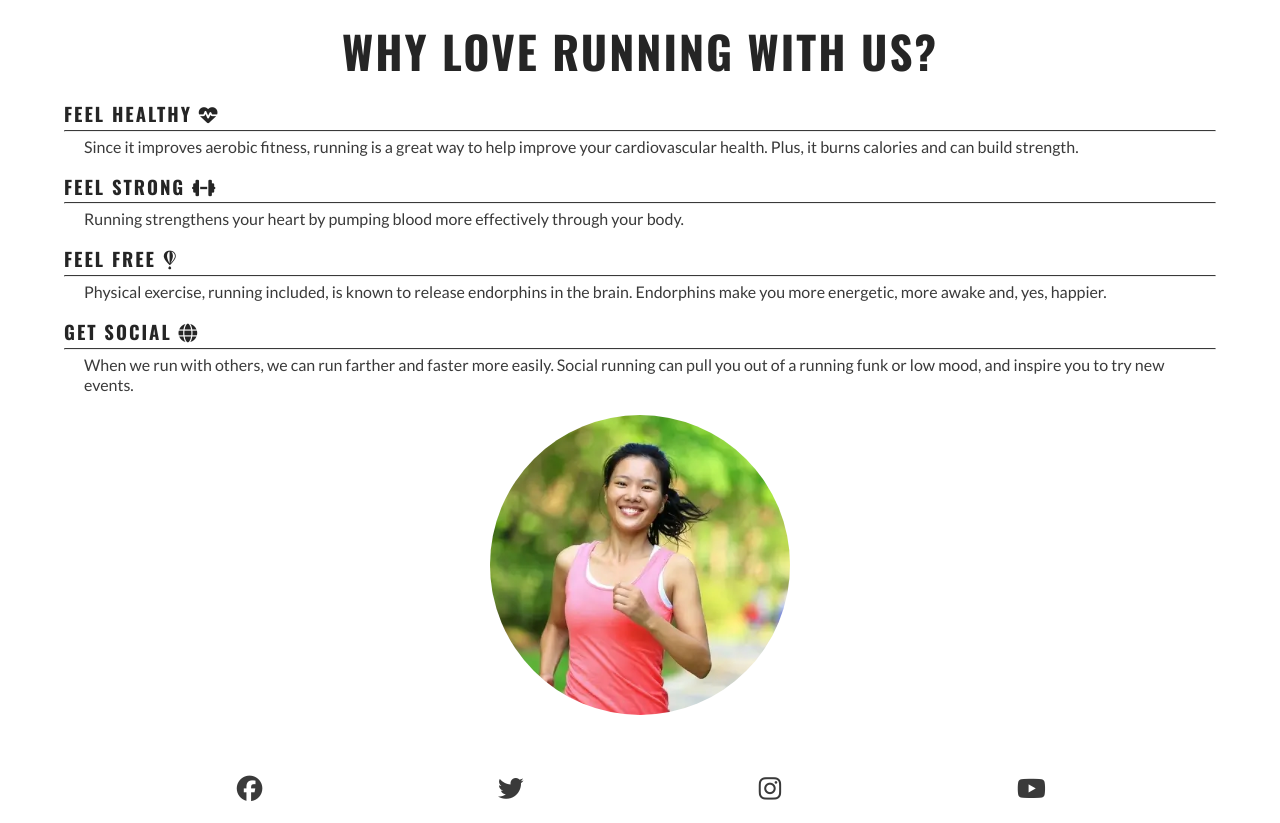
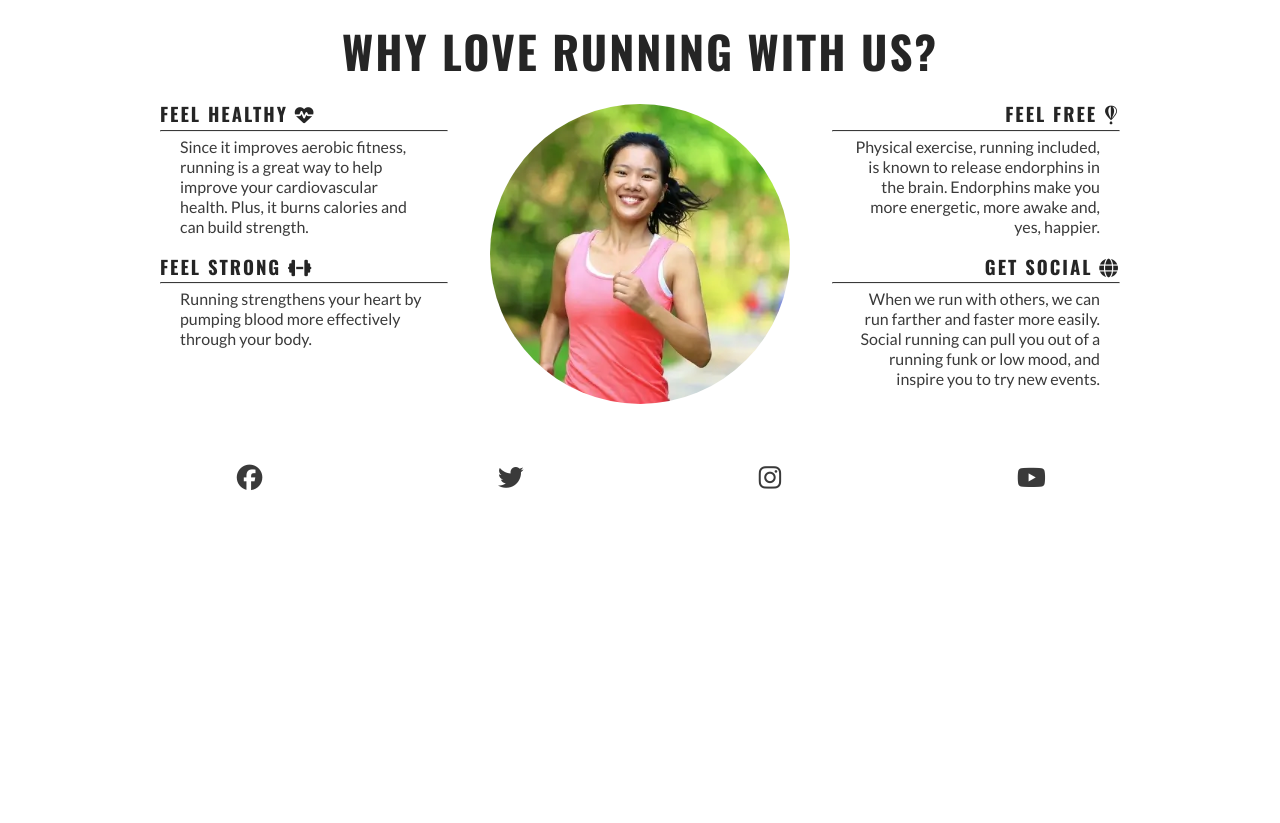
Before and after one commit to MarkClinton/Love-Running-Walkthrough, a plain HTML site: page index.html in a window 1280 px wide. Shown: the part 681-1504 px from the top of the page. After the commit the page ends 1193 px from the top, so only its background shows below. Drawn offline with nearby package versions, Linux system fonts and the light colour scheme.

Commit message:
Added image to match the benefits and ensured the styling looked good for all page sizes

```diff
--- a/assets/css/style.css
+++ b/assets/css/style.css
@@ -208,6 +208,21 @@ main {
         width: 300px;
         right: 50px;
     }
+
+    #benefits-physical, #benefits-mental{
+        display: flex;
+        flex-direction: column;
+        width: 100%
+    }
+
+    #benefits-physical > div, #benefits-mental > div{
+        width: 75%
+    }
+
+    #benefits-mental > div{
+        text-align: end;
+        align-self: flex-end;
+    }
 }
 
 /* Media query: laptops and largr (992px and up)*/
@@ -216,3 +231,31 @@ main {
         border-bottom: 1px solid #3a3a3a;
     }
 }
+
+/* Media query: laptops and larger (1200px and up)*/
+@media screen and (min-width: 1200px) {
+    #benefits{
+        display: flex;
+        flex-direction: row;
+    }
+
+    #benefits > div{
+        flex: 1;
+    }
+
+    #benefits-mental{
+        order: 1;
+    }
+
+    #benefits-image{
+        order: 0;
+    }
+
+    #benefits-mental > div{
+        align-self: flex-start;
+    }
+
+    #benefits-physical > div{
+        align-self: flex-end;
+    }
+}
```
